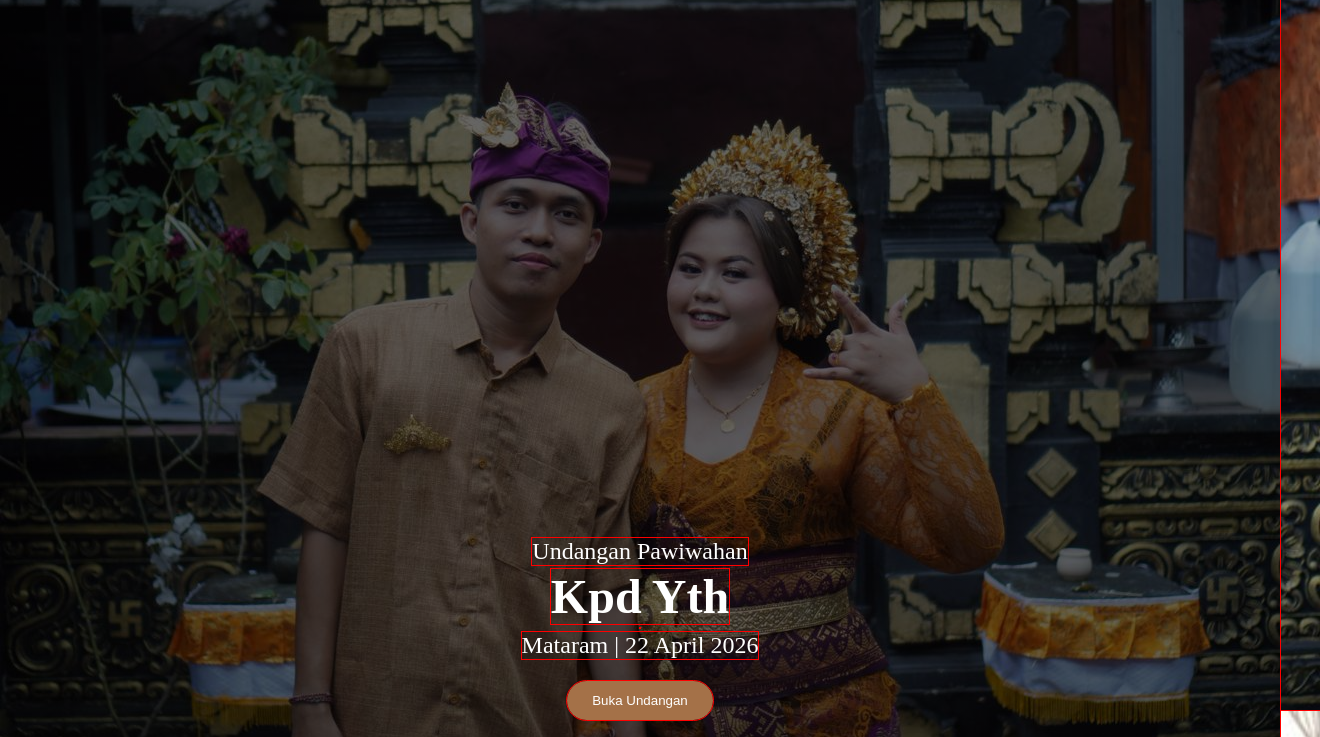
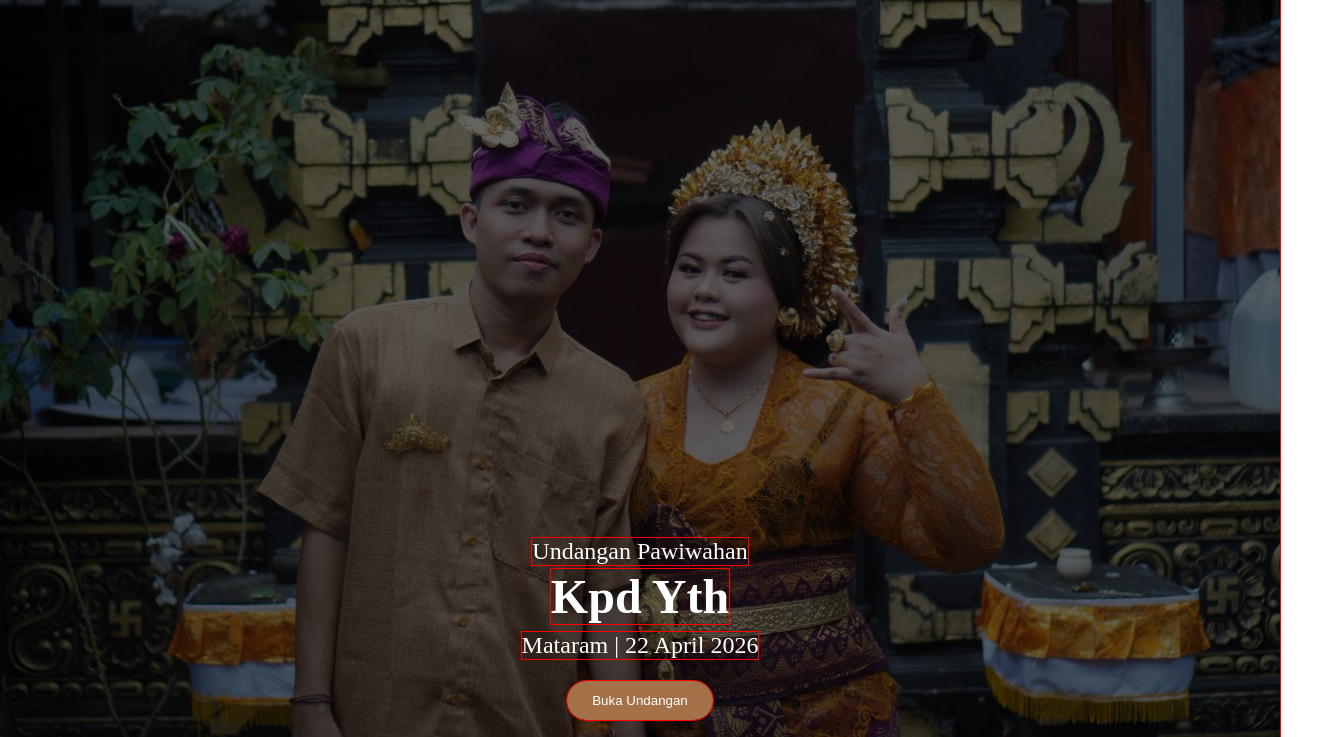
Before and after one commit to GizmoWimbo/undangan, a plain HTML site: page index.html in a window 1280 px wide. Shown: the top 737 px of the page, 1320 px wide, since content can reach past the window. Drawn offline with Linux system fonts and the light colour scheme; a web font is replaced by a local one.

Commit message:
Add files via upload

```diff
--- a/index.html
+++ b/index.html
@@ -125,7 +125,7 @@ h1, p{
 
     header {
       text-align: center;
-      padding: 100px 20px;
+      padding: 40px 20px;
      background: linear-gradient(rgba(0,0,0,.6), rgba(0,0,0,.6)),
                   url('bg.jpeg');
 	background-size: cover;
@@ -297,10 +297,13 @@ h1, p{
 .gallery img:hover {
   transform: scale(1.05);
 }
-
+html, body{
+	overflow-x: hidden;
+}
 .header-section {
   height: 80vh; /* ⬅️ bukan full, tapi tinggi */
   width: 100%;
+	max-width: 100%;
 
   background: url('bg.jpeg') center/cover no-repeat;
 
@@ -399,6 +402,7 @@ h1, p{
 
 * {
 	outline: 1px solid red;
+	box-sizing: border-box;
 	}
   </style>
 </head>
```
